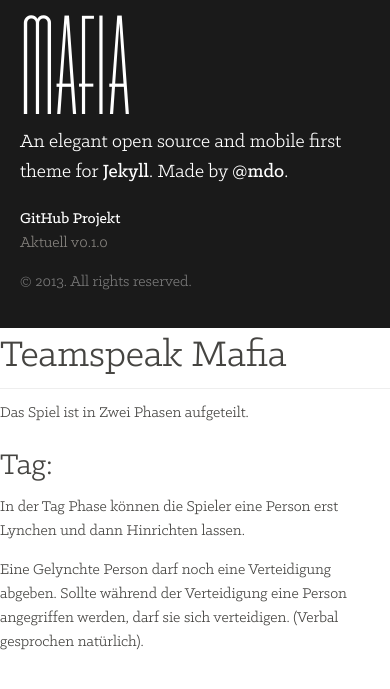
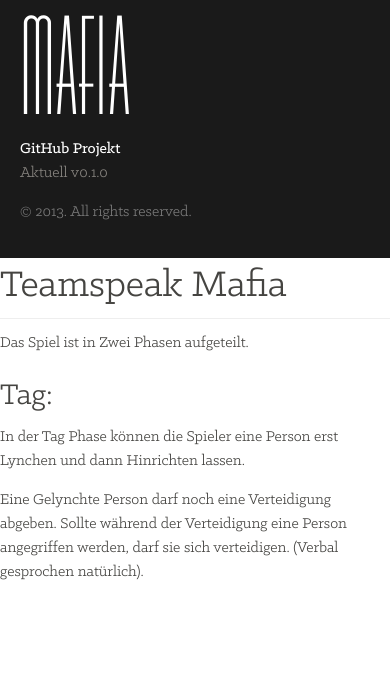
Before and after one commit to gamekeller/mafia, a Jekyll site: the page built from index.md, in a window 390 px wide. Shown: the top 689 px of the page. Built offline with Jekyll 4.4.1, drawn with Linux system fonts in a browser that asks for light colours; Markdown is read by kramdown in place of the engine named in the settings; some of the changed lines change nothing that is shown.

Commit message:
Remove JS, fix links, update styling

```diff
--- a/_layouts/default.html
+++ b/_layouts/default.html
@@ -5,14 +5,13 @@
     <meta http-equiv="X-UA-Compatible" content="IE=edge,chrome=1">
     <title>{{ page.title }} &middot; Gamekeller</title>
     <meta name="viewport" content="width=device-width">
-    <link rel="stylesheet" href="/css/main.css">
+    <link rel="stylesheet" href="css/main.css">
   </head>
   <body>
 
-    <header class="masthead masthead-mobile">
+    <header class="masthead">
       <div class="masthead-inner">
         <h1>Mafia</h1>
-        <p class="lead">An elegant open source and mobile first theme for <a href="http://jekyllrb.com" target="_blank">Jekyll</a>. Made by <a href="https://twitter.com/mdo" target="_blank">@mdo</a>.</p>
         <div class="colophon">
           <ul class="colophon-links">
             <li>
@@ -25,28 +24,10 @@
       </div>
     </header>
 
-    <header class="masthead masthead-desktop">
-      <div class="masthead-inner">
-        <div class="colophon">
-          <ul class="colophon-links">
-            <li>
-              <a href="https://github.com/gamekeller/mafia">GitHub Projekt</a>
-            </li>
-            <li>Aktuell v0.1.0</li>
-          </ul>
-          <p>© 2013. All rights reserved.</p>
-        </div>
-        <h1 class="js-fit">Mafia</h1>
-      </div>
-    </header>
-
     <div class="content container">
 
       {{ content }}
 
     </div>
-
-    <script src="/js/fittext.js"></script>
-    <script src="/js/main.js"></script>
   </body>
 </html>
--- a/css/main.css
+++ b/css/main.css
@@ -245,7 +245,6 @@
 -------------------------------------------------- */
 
 /* Header */
-.masthead-desktop { display: none; }
 .masthead {
   color: #fff;
   background-color: #1a1a1a;
@@ -388,16 +387,15 @@
   }
 
   /* Fix the masthead to the side for impact and awesomeness */
-  .masthead-mobile { display: none; }
-  .masthead-desktop {
+  .masthead {
     display: block;
     position: fixed;
     top: 0;
     left: 0;
     bottom: 0;
     width: 25%;
+    max-width: 320px;
     margin-bottom: 0;
-    max-width: 320px;
   }
   .masthead-inner {
     position: absolute;
@@ -406,8 +404,9 @@
     left: 0;
   }
   .masthead h1 {
-    line-height: 0.8;
-    margin-bottom: -40%;
+    line-height: 0.6;
+    text-indent: -4px;
+    font-size: 250px;
   }
   .colophon {
     margin-top: 0;
--- a/js/fittext.js
+++ /dev/null
@@ -1,66 +0,0 @@
-/*!
-* FitText.js 1.0 jQuery free version
-*
-* Copyright 2011, Dave Rupert http://daverupert.com
-* Released under the WTFPL license
-* http://sam.zoy.org/wtfpl/
-* Modified by Slawomir Kolodziej http://slawekk.info
-* Further adoptions by Heinrich Fenkart http://hnrch02.me
-*
-*/
-(function(){
-  var css = function (el, prop) {
-    return window.getComputedStyle ? getComputedStyle(el).getPropertyValue(prop) : el.currentStyle[prop];
-  };
-
-  var addEvent = function (el, type, fn) {
-    if (el.addEventListener)
-      el.addEventListener(type, fn, false);
-    else
-      el.attachEvent('on'+type, fn);
-  };
-
-  var extend = function(obj,ext){
-    for(key in ext)
-      if(ext.hasOwnProperty(key))
-        obj[key] = ext[key];
-    return obj;
-  };
-
-  window.fitText = function (el, kompressor, options) {
-
-    var settings = extend({
-      'minFontSize' : -1/0,
-      'maxFontSize' : 1/0
-    },options);
-
-    var fit = function (el) {
-      var compressor = kompressor || 1;
-
-      var resizer = function () {
-        if(window.innerWidth < 990) {
-          el.style.fontSize = '';
-        } else {
-          el.style.fontSize = Math.max(Math.min(el.clientWidth / (compressor*10), parseFloat(settings.maxFontSize)), parseFloat(settings.minFontSize)) + 'px';
-        }
-      };
-
-      // Call once to set.
-      resizer();
-
-      // Bind events
-      // If you have any js library which support Events, replace this part
-      // and remove addEvent function (or use original jQuery version)
-      addEvent(window, 'resize', resizer);
-    };
-
-    if (el.length)
-      for(var i=0; i<el.length; i++)
-        fit(el[i]);
-    else
-      fit(el);
-
-    // return set of elements
-    return el;
-  };
-})();
--- a/js/main.js
+++ /dev/null
@@ -1,5 +0,0 @@
-+function() {
-
-  fitText(document.getElementsByClassName('js-fit')[0], 0.075);
-
-}();
```
